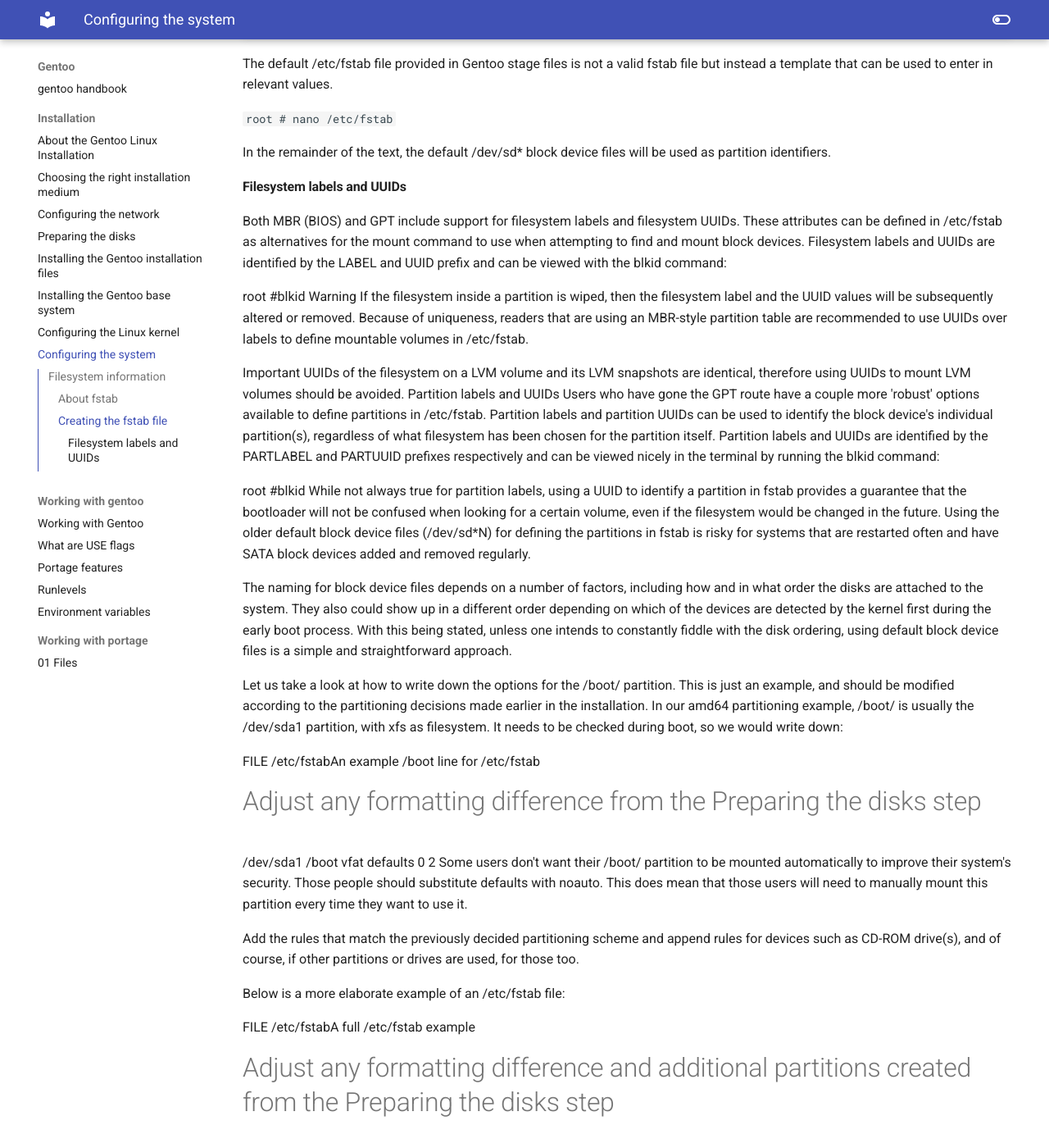
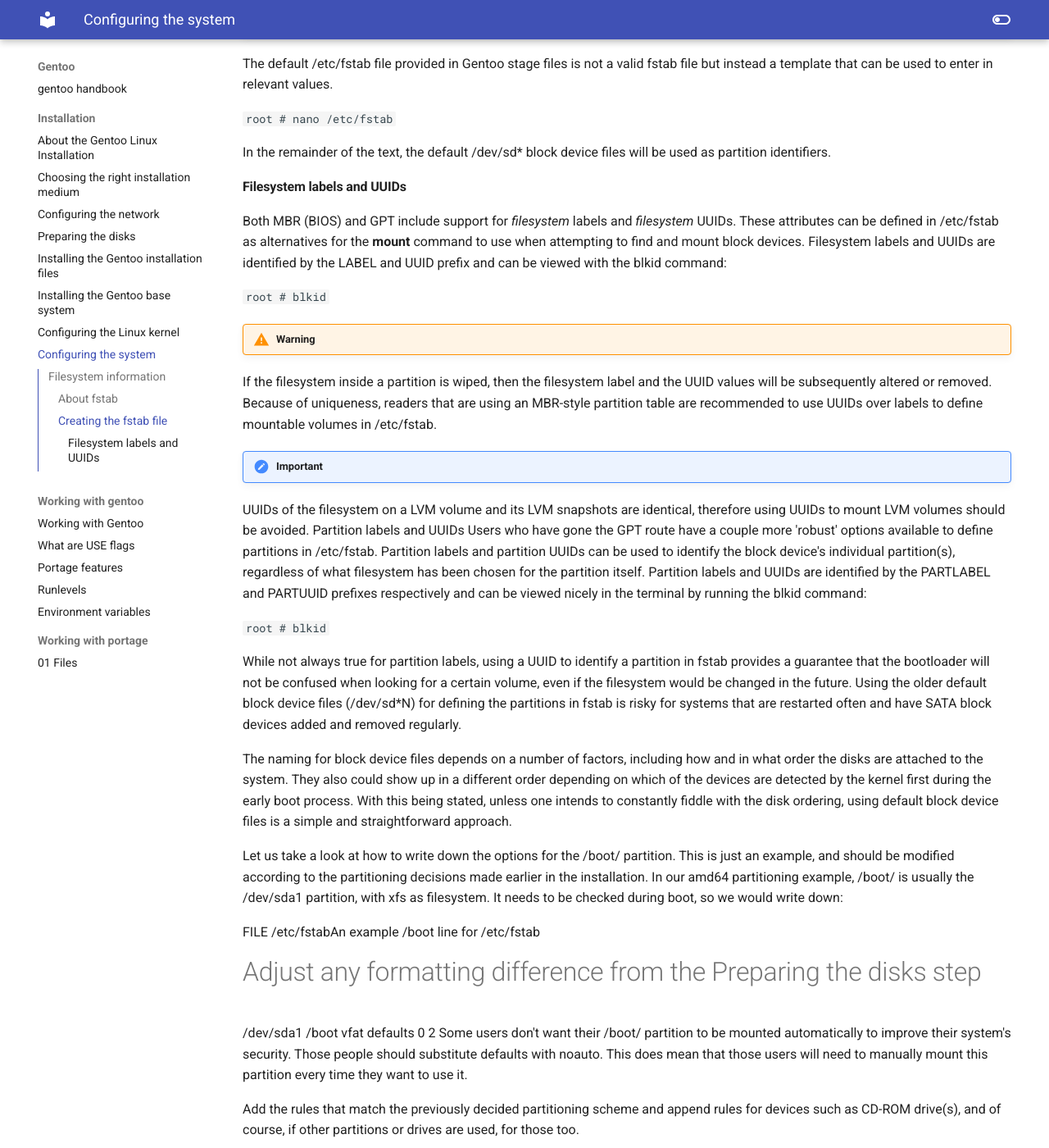
Before and after one commit to floviken/mkdocs, an MkDocs documentation site: the page built from docs/gentoo/installation/08-Configuring the system.md, in a window 1280 px wide and 1400 px high, scrolled down 874 px. Shown: the whole window at 82% size. Built offline with MkDocs 1.6.1 and Material for MkDocs 9.7.7, drawn with Linux system fonts in a browser that asks for light colours.

```diff
--- a/docs/gentoo/installation/08-Configuring the system.md
+++ b/docs/gentoo/installation/08-Configuring the system.md
@@ -26,19 +26,22 @@ In the remainder of the text, the default /dev/sd* block device files will be us
 
 #### Filesystem labels and UUIDs
 
-Both MBR (BIOS) and GPT include support for filesystem labels and filesystem UUIDs. These attributes can be defined in /etc/fstab as alternatives for the mount command to use when attempting to find and mount block devices. Filesystem labels and UUIDs are identified by the LABEL and UUID prefix and can be viewed with the blkid command:
+Both MBR (BIOS) and GPT include support for *filesystem* labels and *filesystem* UUIDs. These attributes can be defined in /etc/fstab as alternatives for the **mount** command to use when attempting to find and mount block devices. Filesystem labels and UUIDs are identified by the LABEL and UUID prefix and can be viewed with the blkid command:
 
-root #blkid
- Warning
+`root # blkid`
+
+
+!!! Warning
 If the filesystem inside a partition is wiped, then the filesystem label and the UUID values will be subsequently altered or removed.
 Because of uniqueness, readers that are using an MBR-style partition table are recommended to use UUIDs over labels to define mountable volumes in /etc/fstab.
 
- Important
+!!! Important
 UUIDs of the filesystem on a LVM volume and its LVM snapshots are identical, therefore using UUIDs to mount LVM volumes should be avoided.
 Partition labels and UUIDs
 Users who have gone the GPT route have a couple more 'robust' options available to define partitions in /etc/fstab. Partition labels and partition UUIDs can be used to identify the block device's individual partition(s), regardless of what filesystem has been chosen for the partition itself. Partition labels and UUIDs are identified by the PARTLABEL and PARTUUID prefixes respectively and can be viewed nicely in the terminal by running the blkid command:
 
-root #blkid
+`root # blkid`
+
 While not always true for partition labels, using a UUID to identify a partition in fstab provides a guarantee that the bootloader will not be confused when looking for a certain volume, even if the filesystem would be changed in the future. Using the older default block device files (/dev/sd*N) for defining the partitions in fstab is risky for systems that are restarted often and have SATA block devices added and removed regularly.
 
 The naming for block device files depends on a number of factors, including how and in what order the disks are attached to the system. They also could show up in a different order depending on which of the devices are detected by the kernel first during the early boot process. With this being stated, unless one intends to constantly fiddle with the disk ordering, using default block device files is a simple and straightforward approach.
```
